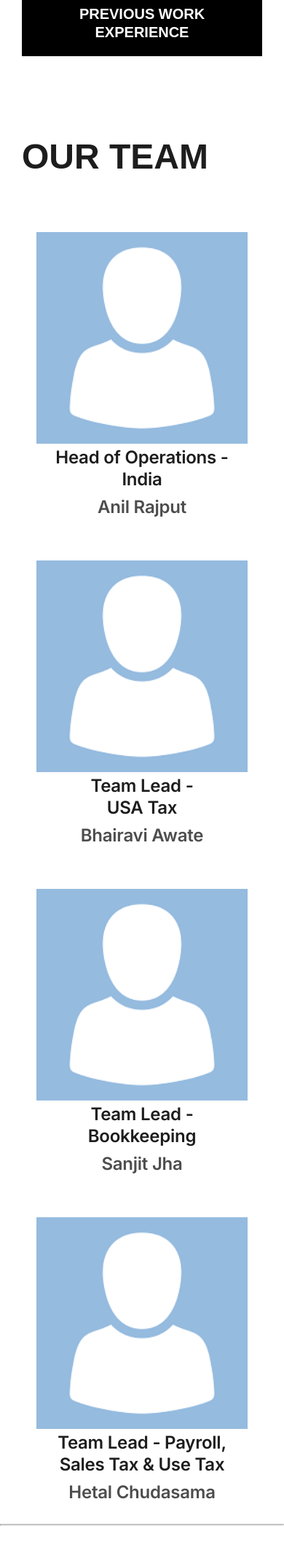
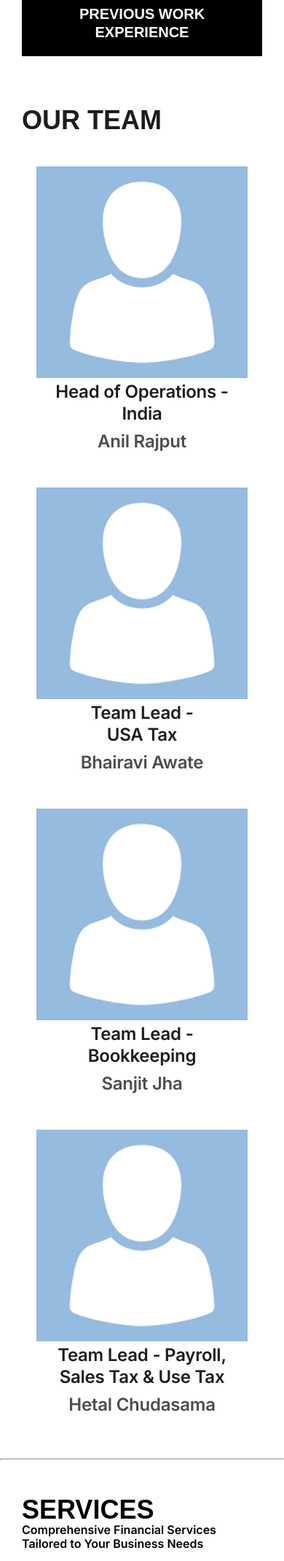
Before and after one commit to Kun0311al/Panamara_group, a PHP site: page / in a window 390 px wide. Shown: the part 1774-3913 px from the top of the page at 73% size. Run offline with PHP 8.4, Linux system fonts and the light colour scheme; some web fonts are replaced.

Commit message:
Update style.css

```diff
--- a/style.css
+++ b/style.css
@@ -283,13 +283,19 @@ header li, a{
 }
 
 @media screen and (max-width: 480px) {
+    .team-details{
+        margin-top: 50px;
+    }
+    .team{
+        font-size: 36px;
+        font-weight: 700;
+    }
     .team-cards{
         flex-direction: column;
     }
     .tcard{
         width: 100%;
-        margin-top: 40px;
-        margin-bottom: 10px;
+        margin-bottom: 40px;
     }
     .tcard img{
         width: 100%;
```
